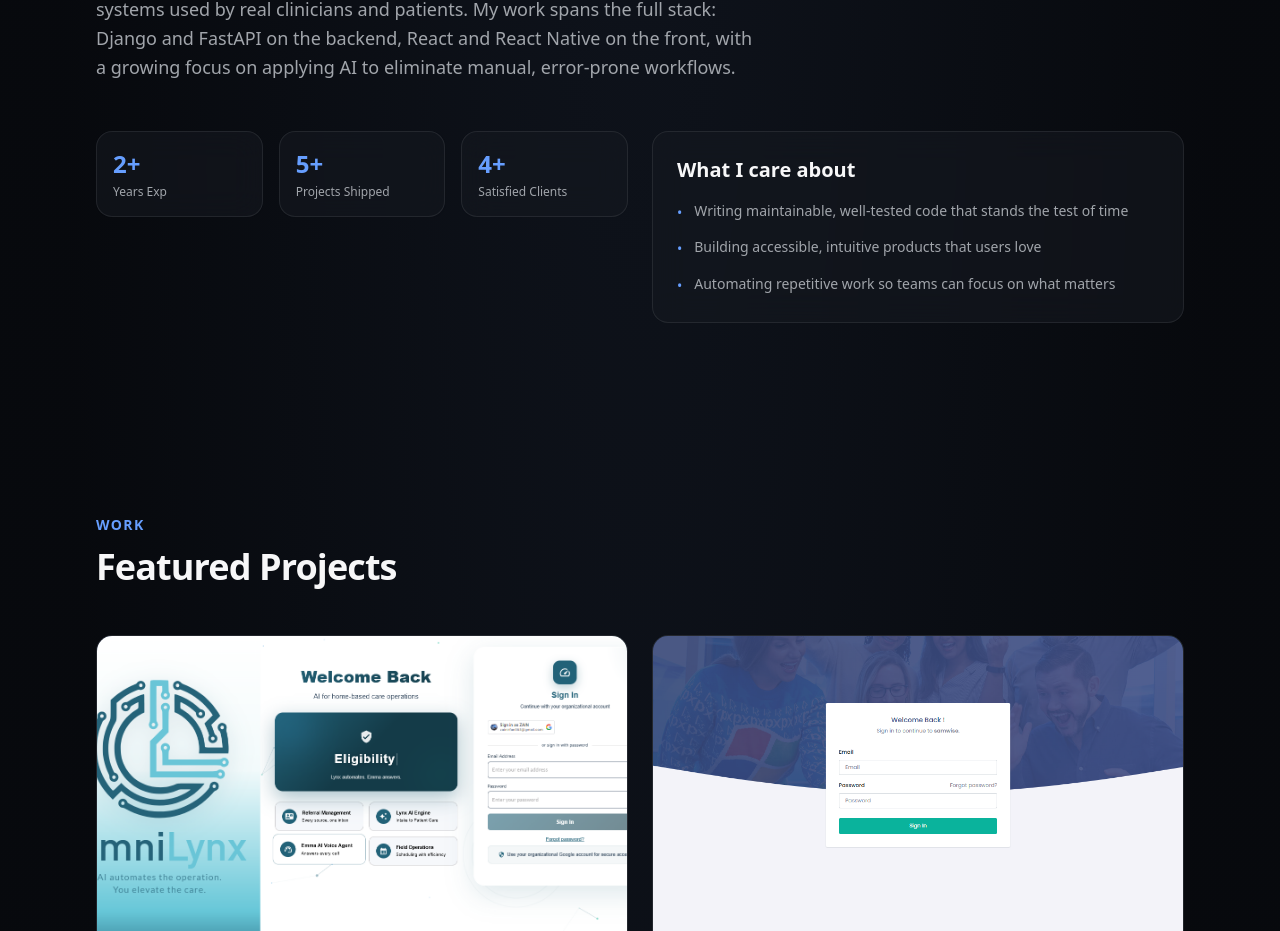
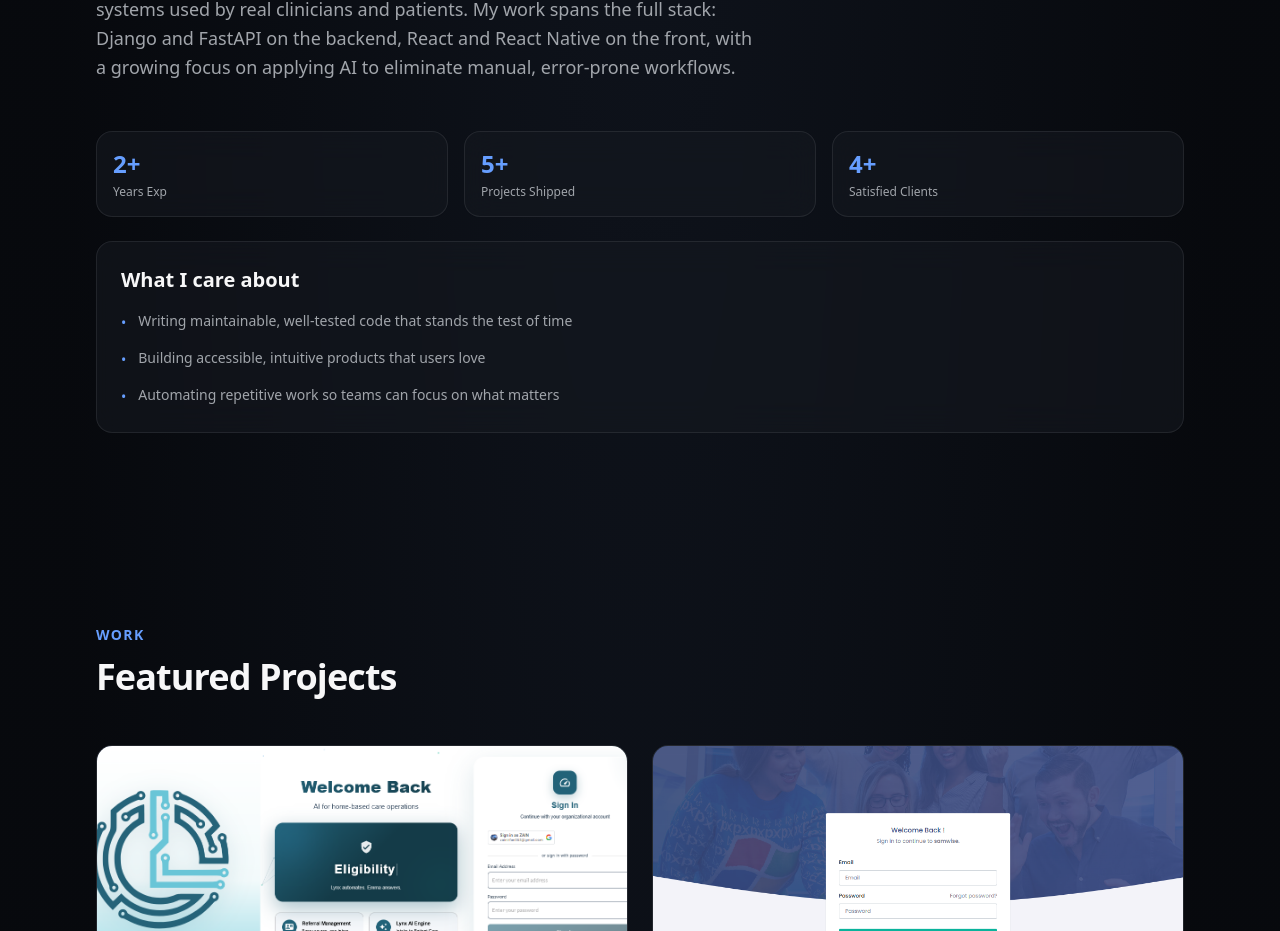
Before and after one commit to ProgrammerZain/portfolio-nextjs, a Next.js app: page / in a window 1280 px wide. Shown: the part 1035-1966 px from the top of the page. Built offline with nearby package versions, Linux system fonts and the light colour scheme; what @mui/material-nextjs would draw is missing.

Commit message:
style: updated about section to have single column instead of 2 ccolumns

```diff
--- a/src/components/sections/About.tsx
+++ b/src/components/sections/About.tsx
@@ -16,8 +16,8 @@ export default function About() {
         description={aboutContent.description}
       />
 
-      <ContentGrid>
-        <FadeIn delay={0.05}>
+      <ContentGrid columns={1}>
+        <FadeIn delay={0.05} className="w-full sm:w-auto">
           <div className="grid grid-cols-3 gap-4">
             {metrics.map((metric) => (
               <GlassCard key={metric.label} className="p-4">
```
